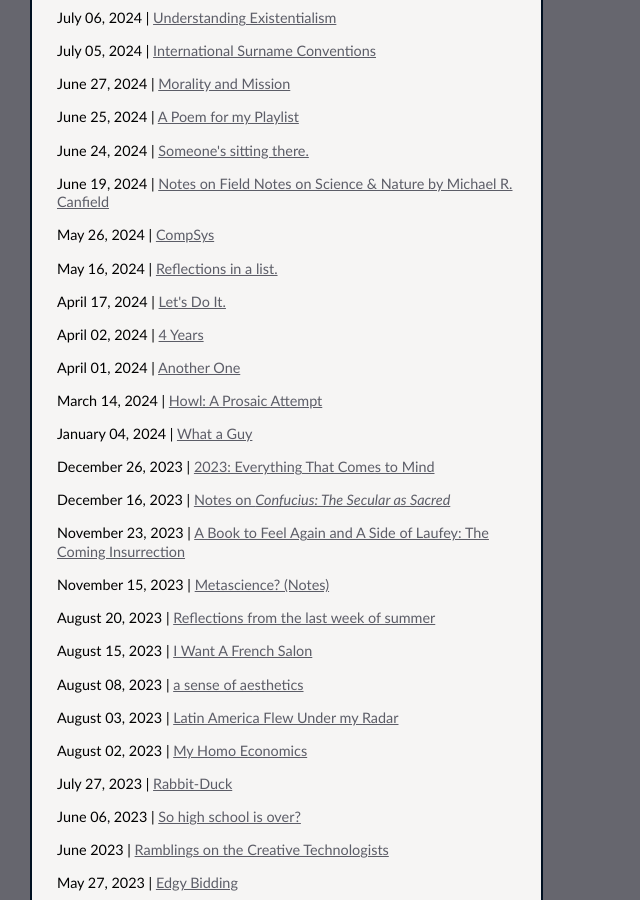
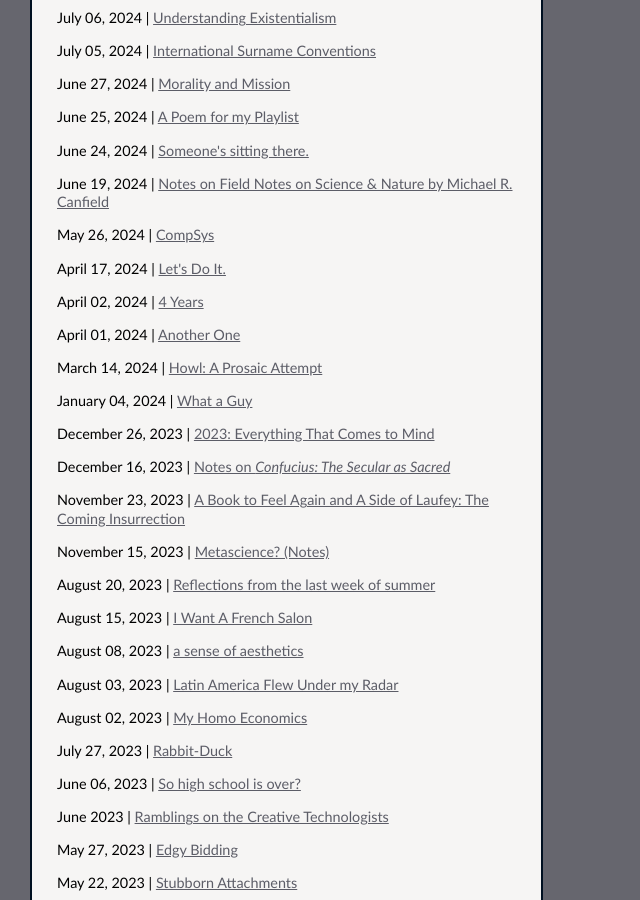
Before and after one commit to hamidahoderinwale/hamidahoderinwale.github.io, a Jekyll site: the page built from blog/blog.html, in a window 1280 px wide and 900 px high, scrolled down 1029 px. Shown: the whole window, without its empty margins (0-640 px from the left). Built offline with Jekyll 4.4.1, drawn with Linux system fonts in a browser that asks for light colours.

Commit message:
Exclude 'Reflections in a list.' from blog listing

```diff
--- a/_layouts/blog.html
+++ b/_layouts/blog.html
@@ -22,7 +22,7 @@ layout: default
         {% assign external_june_2023_shown = false %}
 
         {% for post in sorted_posts %}
-            {% unless post.title == "Whoosh" or post.title == "Spending Time" or post.title == "French Discomfort" or post.title == "Life As of Now, October 2023" %}
+            {% unless post.title == "Whoosh" or post.title == "Spending Time" or post.title == "French Discomfort" or post.title == "Life As of Now, October 2023" or post.title == "Reflections in a list." %}
                 {% assign post_date = post.date | date: "%Y-%m-%d" %}
 
                 {% comment %} Insert external posts before Jekyll posts with earlier dates {% endcomment %}
```
